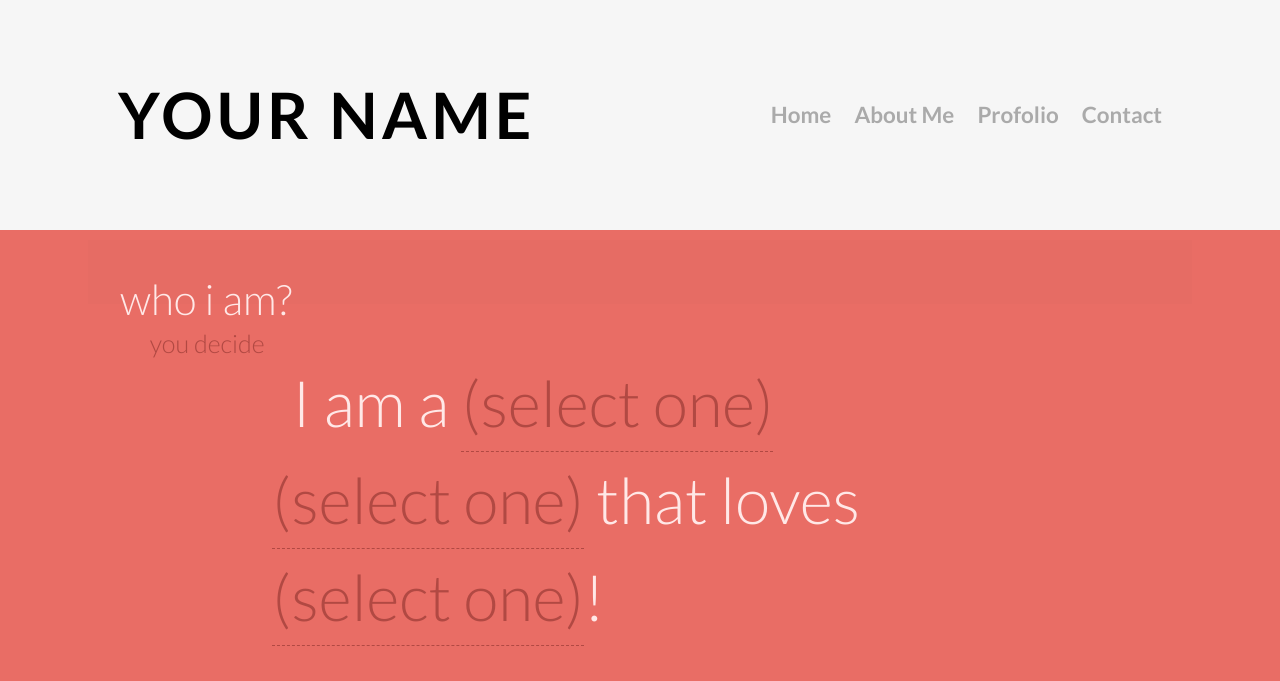
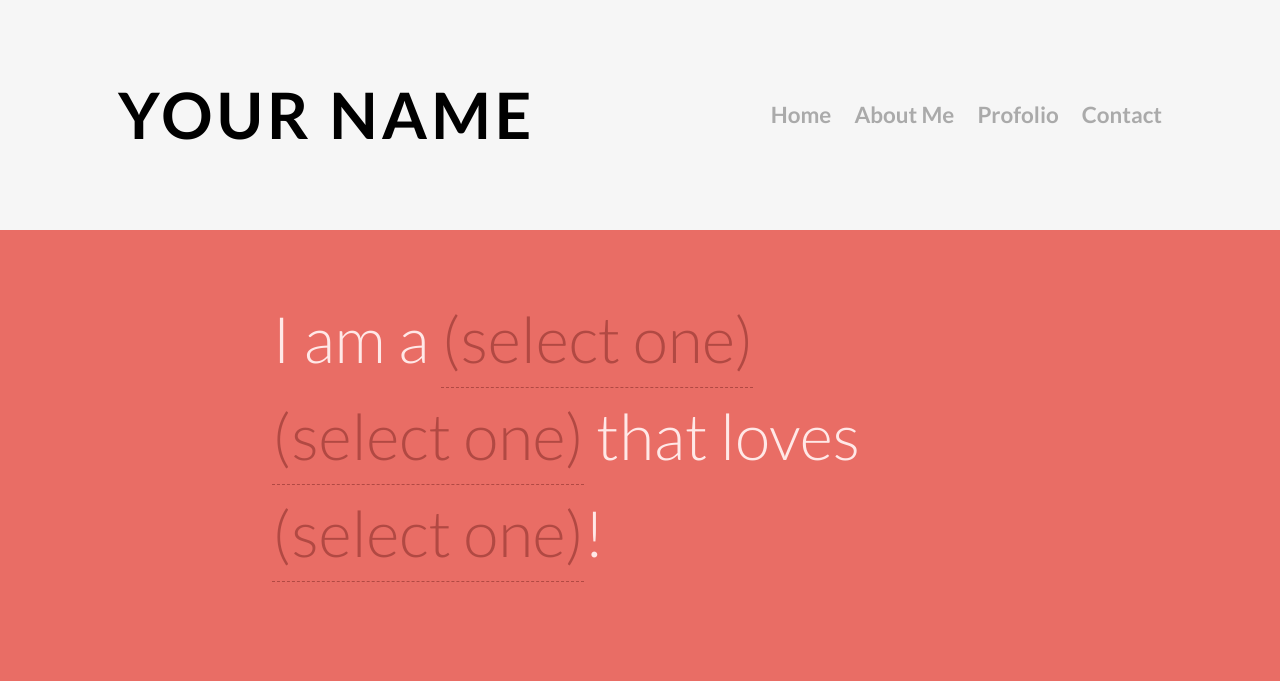
Before and after one commit to benfields/portfolio-site, a plain HTML site: page about.html in a window 1280 px wide. Drawn offline with Linux system fonts and the light colour scheme; a web font is replaced by a local one.

Commit message:
code refresh
needed cleaning up.

```diff
--- a/about.html
+++ b/about.html
@@ -29,11 +29,6 @@
 
 	<body class="nl-blurred">
 		<div class="container demo-1">
-			<!-- Top Navigation -->
-
-
-			<header>
-				<h1>who i am? <span>you decide</span></h1>
 			</header>
 			<div class="main clearfix">
 				<form id="nl-form" class="nl-form">
```
